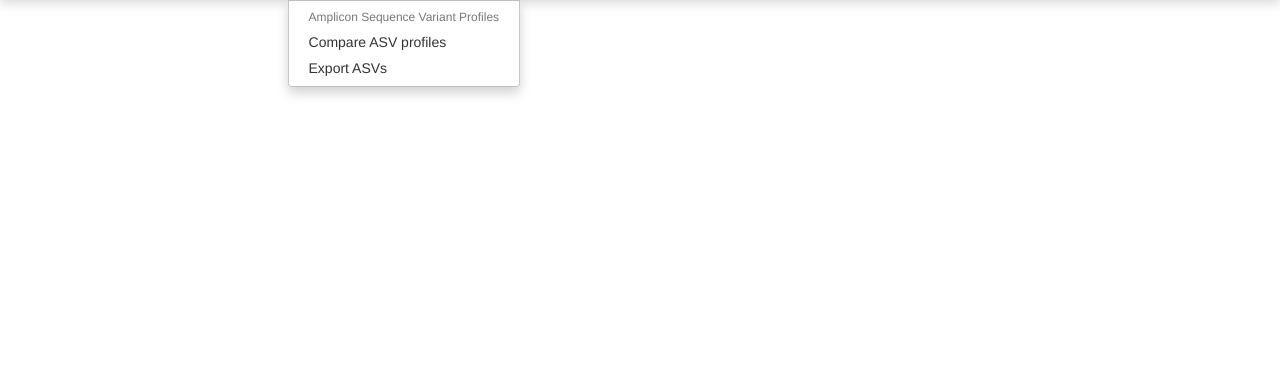
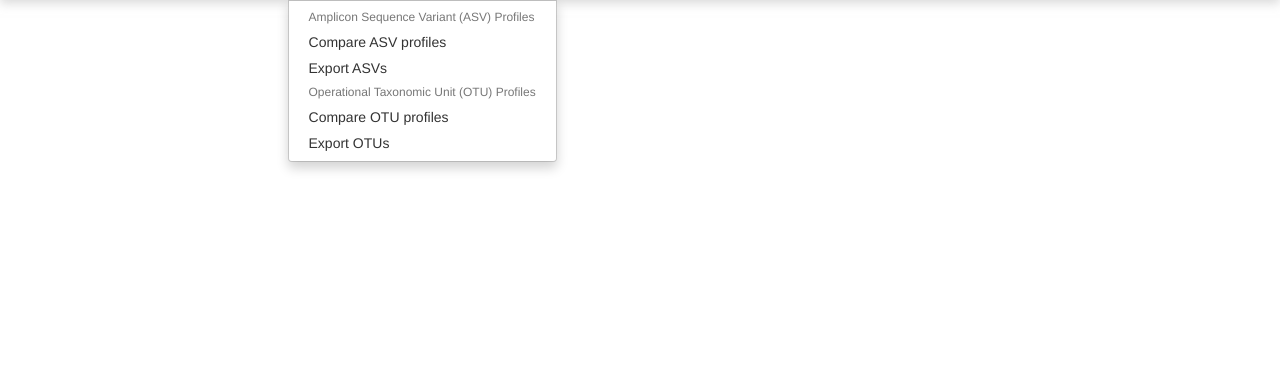
Before and after one commit to SantosRAC/conekt_grasses_microbiome, a Python web app: template CoNekT_Grasses_Microbiome/conekt/templates/clade.html in a window 1280 px wide, after a click on "Microbiome Tools". Shown: the part 50-420 px from the top of the page. Run offline with Jinja, Linux system fonts and the light colour scheme; the template is opened without the code that fills it, so the values that code supplies are empty; some libraries are stand-ins or nearby versions.

Commit message:
Adding menu options

```diff
--- a/CoNekT_Grasses_Microbiome/conekt/templates/base.html
+++ b/CoNekT_Grasses_Microbiome/conekt/templates/base.html
@@ -53,9 +53,12 @@
                         <li>
                             <a href="#" class="dropdown-toggle" data-toggle="dropdown" role="button" aria-haspopup="true" aria-expanded="false">Microbiome Tools <span class="caret"></span></a>
                             <ul class="dropdown-menu">
-                                <li class="dropdown-header">Amplicon Sequence Variant Profiles</li>
+                                <li class="dropdown-header">Amplicon Sequence Variant (ASV) Profiles</li>
                                 <li><a href="{{ url_for('asvs_profile.asvs_profile_compare') }}">Compare ASV profiles</a></li>
                                 <li><a href="#">Export ASVs</a></li>
+                                <li class="dropdown-header">Operational Taxonomic Unit (OTU) Profiles</li>
+                                <li><a href="#">Compare OTU profiles</a></li>
+                                <li><a href="#">Export OTUs</a></li>
                             </ul>
                         </li>
                         <li>
```
